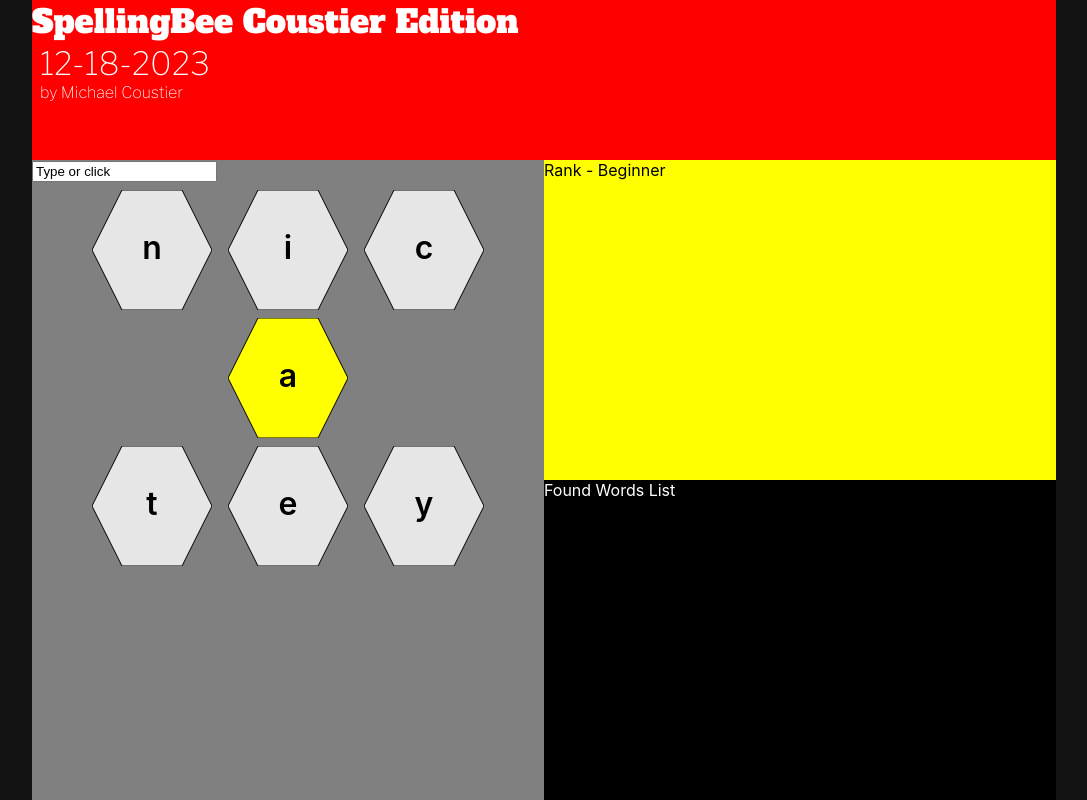
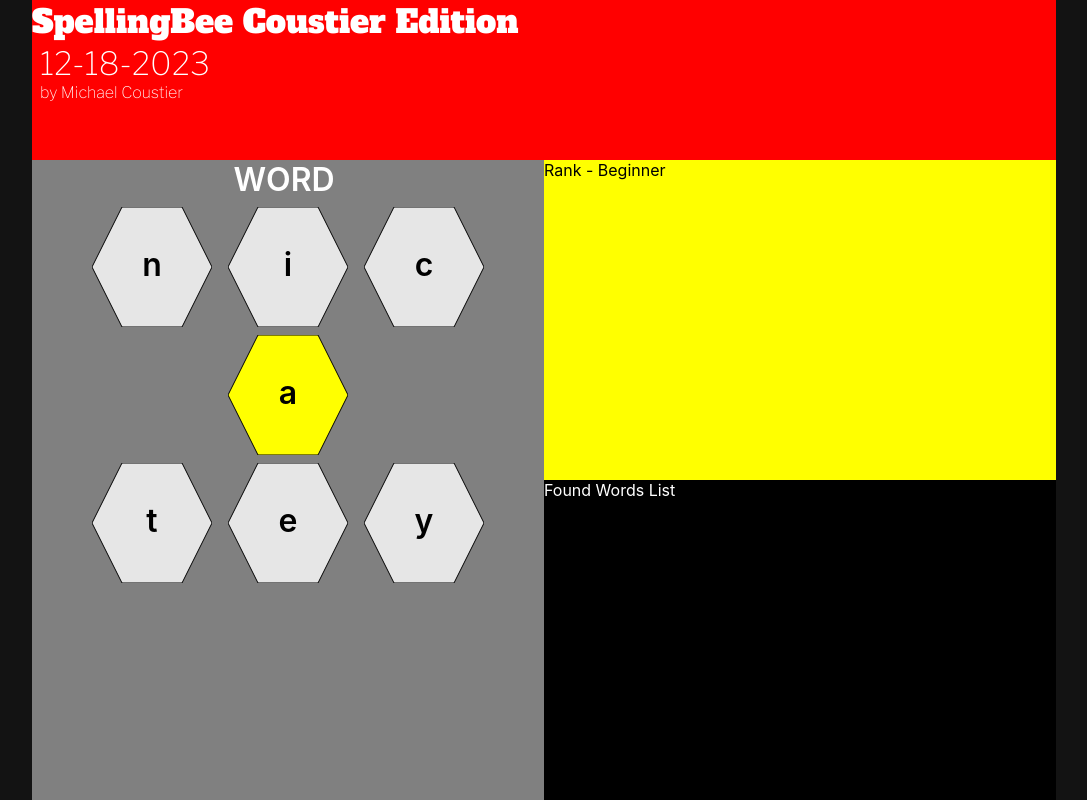
Before and after one commit to curiousmike/spellingbee, a React (Create React App) app: page / in a window 1280 px wide. Shown: the whole page, without its empty margins (96-1183 px from the left). Built offline with nearby package versions, Linux system fonts and the light colour scheme.

Commit message:
add input area and cursor - remove dead code

```diff
--- a/package.json
+++ b/package.json
@@ -6,10 +6,7 @@
     "styled-components": "^5"
   },
   "dependencies": {
-    "@testing-library/jest-dom": "^5.14.1",
     "@testing-library/react": "^13.0.0",
-    "@testing-library/user-event": "^13.2.1",
-    "@types/jest": "^27.0.1",
     "@types/node": "^16.7.13",
     "@types/react": "^18.0.0",
     "@types/react-dom": "^18.0.0",
@@ -17,8 +14,7 @@
     "react-dom": "^18.2.0",
     "react-scripts": "5.0.1",
     "styled-components": "^6.1.1",
-    "typescript": "^4.4.2",
-    "web-vitals": "^2.1.0"
+    "typescript": "^4.4.2"
   },
   "scripts": {
     "start": "react-scripts start",
--- a/src/components/gameMap.tsx
+++ b/src/components/gameMap.tsx
@@ -1,5 +1,6 @@
 import { OutsideLetterContainer, GameMapContainer } from "./styles";
 import { LetterContainer } from "./letterContainer";
+import { InputArea } from "./inputArea";
 type GameMapProps = {
   letters: string;
 };
@@ -10,7 +11,7 @@ export function GameMap({ letters }: GameMapProps) {
   const bottomLetters = [letters[4], letters[5], letters[6]];
   return (
     <GameMapContainer>
-      <input defaultValue={"Type or click"} />
+      <InputArea />
       <OutsideLetterContainer>
         <LetterContainer letters={topLetters} />
         <LetterContainer letters={middleLetter} />
--- /dev/null
+++ b/src/components/inputArea.tsx
@@ -0,0 +1,57 @@
+import { useEffect, useState } from "react";
+import { SingleInputCharacter, BlinkingCursor } from "./styles";
+
+//
+// This component needs to color the input letters based on
+// YELLOW - the letter is the center letter
+// BLACK - the letter is in the puzzle but not center
+// GRAY - the letter is *not* in the puzzle
+//
+// Only allow up to 20 letter words
+const maxLength = 20;
+export function InputArea() {
+  const [theInput, updateInput] = useState<string>("word");
+
+  function handleKeyDown(e: KeyboardEvent) {
+    if (e.key === "Enter") {
+      return;
+    }
+    if (e.key === "Backspace") {
+      let updatedInput = theInput;
+      updatedInput = updatedInput.slice(0, -1);
+      updateInput(updatedInput);
+    } else {
+      var pattern = new RegExp(/^[a-zA-Z]/); //acceptable char
+
+      if (!pattern.test(e.key)) return false;
+
+      let updatedInput = theInput;
+      updatedInput = updatedInput + e.key;
+      if (updatedInput.length < maxLength) {
+        updateInput(updatedInput);
+      } else {
+        updatedInput = "";
+        updateInput(updatedInput);
+      }
+    }
+  }
+
+  useEffect(() => {
+    document.addEventListener("keydown", handleKeyDown);
+    return function cleanup() {
+      document.removeEventListener("keydown", handleKeyDown);
+    };
+  });
+
+  const getCharacters = () => {
+    const nodes: any = [];
+    chars.forEach((c: any) => {
+      nodes.push(<SingleInputCharacter>{c}</SingleInputCharacter>);
+    });
+    return <BlinkingCursor>{nodes}</BlinkingCursor>;
+  };
+
+  const chars = [...theInput];
+
+  return getCharacters();
+}
--- a/src/components/styles.js
+++ b/src/components/styles.js
@@ -1,8 +1,11 @@
 import styled from "styled-components";
-import * as DESIGN from '../utils/styleConstants.js'
+import * as DESIGN from "../utils/styleConstants.js";
 
 export const GameMapContainer = styled.div`
-  background: gray;
+  display: flex;
+  flex-direction: column;
+  align-items: center;
+  background: ${DESIGN.COLOR_DARKGRAY};
   color: white;
   height: 100%;
   width: 100%;
@@ -10,6 +13,37 @@ export const GameMapContainer = styled.div`
     width: 50%;
   }
 `;
+
+export const BlinkingCursor = styled.span`
+  display: flex;
+  @keyframes cursor-blink {
+    0% {
+      opacity: 0;
+    }
+    50% {
+      opacity: 1;
+    }
+  }
+
+  &:after {
+    animation: cursor-blink 1s steps(1) infinite;
+    content: "";
+    display: block;
+    top: 0;
+    width: 4px;
+    height: 30px;
+    margin-top: 6px;
+    margin-left: 4px;
+    background: ${DESIGN.COLOR_YELLOW};
+  }
+`;
+
+export const SingleInputCharacter = styled.span`
+  font-size: ${DESIGN.FONT_SIZE_LARGE};
+  font-weight: ${DESIGN.FONT_WEIGHT_HEAVY};
+  text-transform: uppercase;
+`;
+
 export const OutsideLetterContainer = styled.div`
   display: flex;
   flex-direction: column;
--- a/src/index.tsx
+++ b/src/index.tsx
@@ -1,19 +1,13 @@
-import React from 'react';
-import ReactDOM from 'react-dom/client';
-import './index.css';
-import App from './App';
-import reportWebVitals from './reportWebVitals';
+import React from "react";
+import ReactDOM from "react-dom/client";
+import "./index.css";
+import App from "./App";
 
 const root = ReactDOM.createRoot(
-  document.getElementById('root') as HTMLElement
+  document.getElementById("root") as HTMLElement
 );
 root.render(
   <React.StrictMode>
     <App />
   </React.StrictMode>
 );
-
-// If you want to start measuring performance in your app, pass a function
-// to log results (for example: reportWebVitals(console.log))
-// or send to an analytics endpoint. Learn more: https://bit.ly/CRA-vitals
-reportWebVitals();
--- a/src/react-app-env.d.ts
+++ /dev/null
@@ -1 +0,0 @@
-/// <reference types="react-scripts" />
--- a/src/reportWebVitals.ts
+++ /dev/null
@@ -1,15 +0,0 @@
-import { ReportHandler } from 'web-vitals';
-
-const reportWebVitals = (onPerfEntry?: ReportHandler) => {
-  if (onPerfEntry && onPerfEntry instanceof Function) {
-    import('web-vitals').then(({ getCLS, getFID, getFCP, getLCP, getTTFB }) => {
-      getCLS(onPerfEntry);
-      getFID(onPerfEntry);
-      getFCP(onPerfEntry);
-      getLCP(onPerfEntry);
-      getTTFB(onPerfEntry);
-    });
-  }
-};
-
-export default reportWebVitals;
--- a/src/utils/styleConstants.js
+++ b/src/utils/styleConstants.js
@@ -1,13 +1,14 @@
-export const MARGIN_MEDIUM = '8px'
-export const MARGIN_LEFT_RIGHT_SMALL = "0px 8px 0px 8px"
-export const PADDING_SMALL = '8px'
-export const FONT_SIZE_LARGE = '32px'
-export const FONT_SIZE_MEDIUM = '16px'
-export const FONT_WEIGHT_HEAVY = '600'
+export const MARGIN_MEDIUM = "8px";
+export const MARGIN_LEFT_RIGHT_SMALL = "0px 8px 0px 8px";
+export const PADDING_SMALL = "8px";
+export const FONT_SIZE_LARGE = "32px";
+export const FONT_SIZE_MEDIUM = "16px";
+export const FONT_WEIGHT_HEAVY = "600";
 
-export const COLOR_BLACK = 'black'
-export const COLOR_BLUE = 'blue'
-export const COLOR_RED = 'red'
-export const COLOR_WHITE = 'white'
-export const COLOR_YELLOW = 'yellow'
-export const COLOR_GRAY = '#e6e6e6'
+export const COLOR_BLACK = "black";
+export const COLOR_BLUE = "blue";
+export const COLOR_RED = "red";
+export const COLOR_WHITE = "white";
+export const COLOR_YELLOW = "yellow";
+export const COLOR_GRAY = "#e6e6e6";
+export const COLOR_DARKGRAY = "gray";
--- a/tsconfig.json
+++ b/tsconfig.json
@@ -1,6 +1,6 @@
 {
   "compilerOptions": {
-    "target": "es5",
+    "target": "ES2015",
     "lib": [
       "dom",
       "dom.iterable",
```
Also changed, not shown: src/setupTests.ts (deleted, +0 -5 lines), 2 other files (tests, documents, lock files or other folders).
